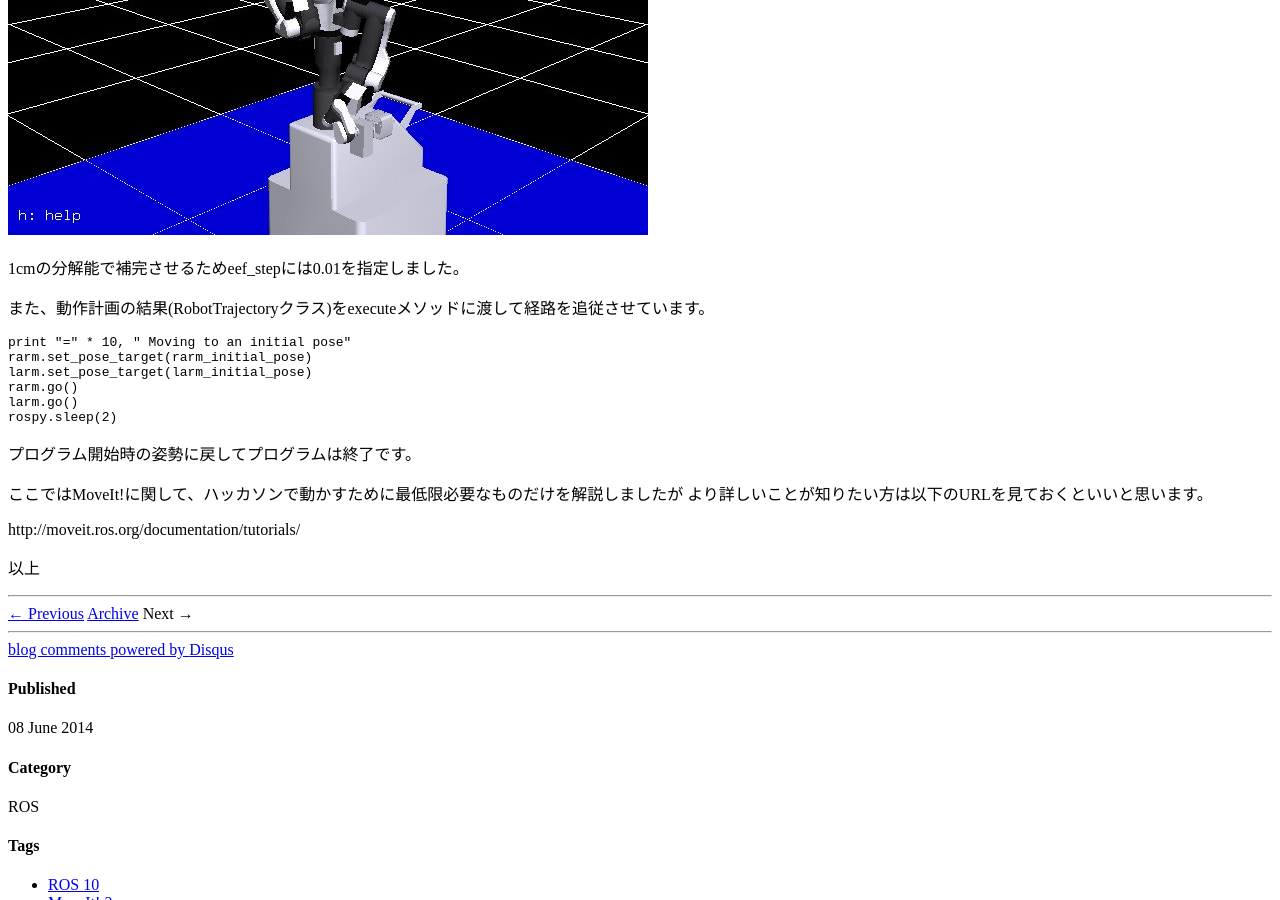
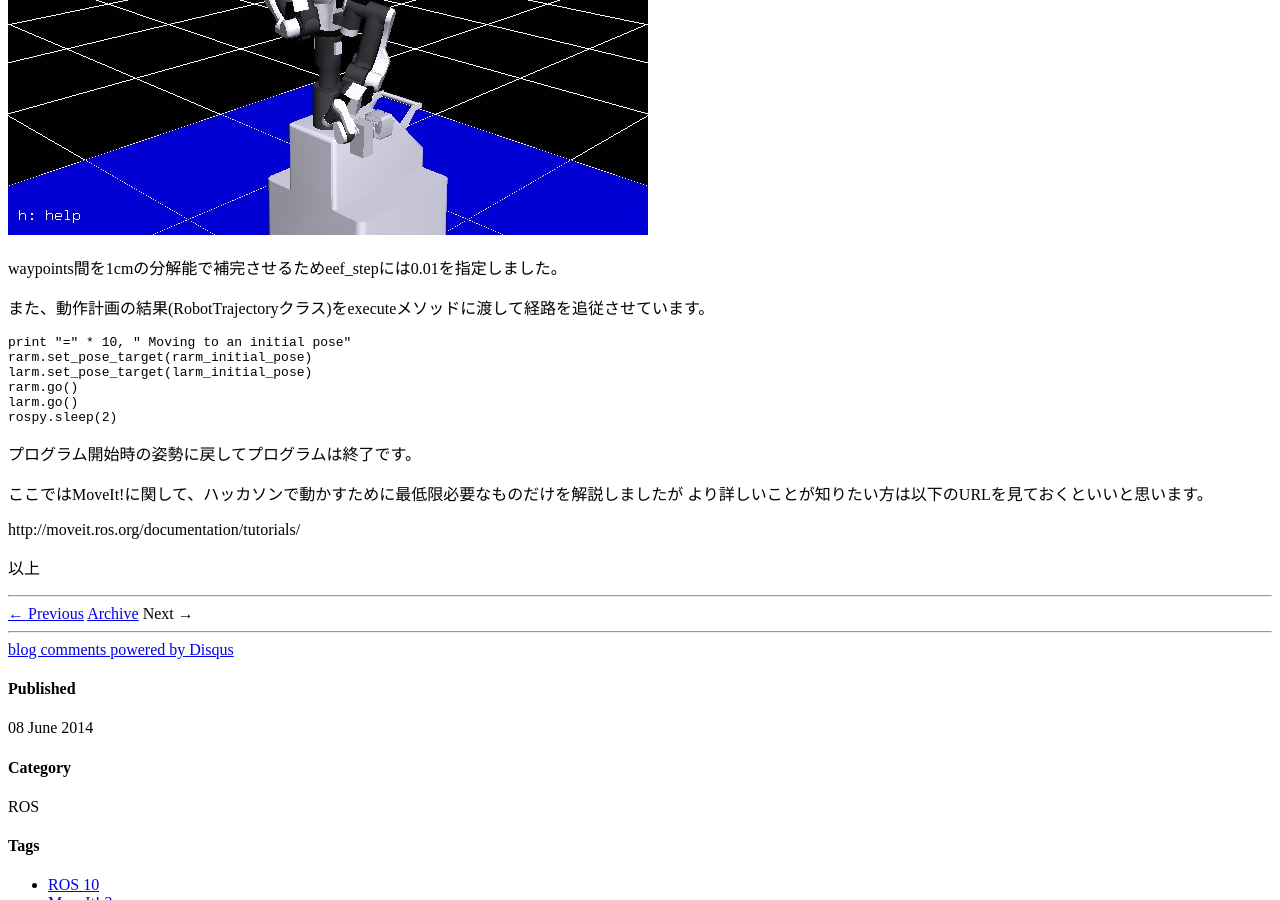
Before and after one commit to DaikiMaekawa/daikimaekawa.github.com, a Jekyll site: the page built from _posts/2014-06-08-ROSNextage02.md, in a window 1280 px wide and 900 px high, scrolled down 7232 px. Built offline with Jekyll 4.4.1, drawn with Linux system fonts in a browser that asks for light colours; nearby versions of some CDN libraries; Markdown is read by kramdown in place of the engine named in the settings; comment, search, counter and statistics services are not loaded.

Commit message:
記事を修正

```diff
--- a/_posts/2014-06-08-ROSNextage02.md
+++ b/_posts/2014-06-08-ROSNextage02.md
@@ -292,7 +292,7 @@ rospy.sleep(5)
 
 ![plan4]({{BASE_PATH}}/images/moveit/command_sender_plan4.jpg)
 
-1cmの分解能で補完させるためeef_stepには0.01を指定しました。
+waypoints間を1cmの分解能で補完させるためeef_stepには0.01を指定しました。
 
 また、動作計画の結果(RobotTrajectoryクラス)をexecuteメソッドに渡して経路を追従させています。
 
```
